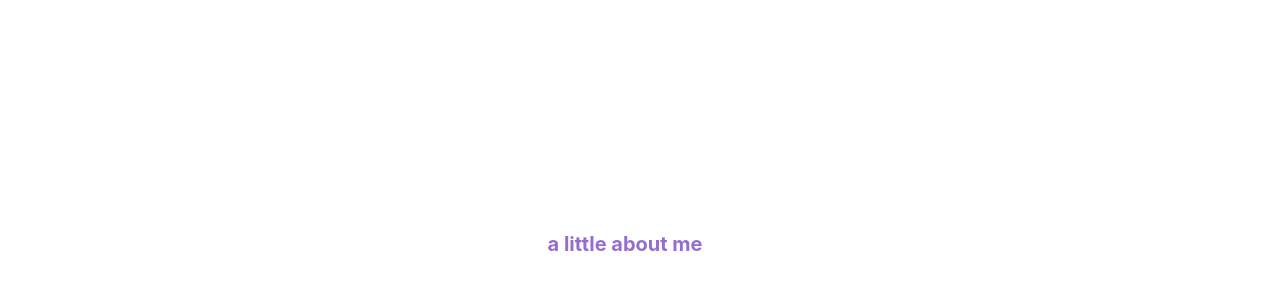
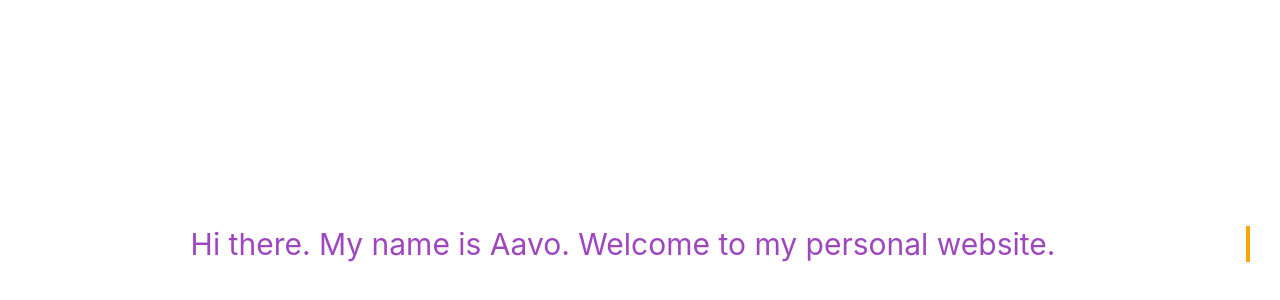
Before and after one commit to reinvald/react-gh-pages, a React (Create React App) app: page /#/ in a window 1280 px wide. Shown: the part 152-452 px from the top of the page. Built offline with nearby package versions, Linux system fonts and the light colour scheme.

Commit message:
building landing page

```diff
--- a/src/App.css
+++ b/src/App.css
@@ -102,10 +102,13 @@
   font-family: -apple-system, system-ui, "Segoe UI", Roboto, "Helvetica Neue",
     Arial, "Noto Sans", sans-serif, "Apple Color Emoji", "Segoe UI Emoji",
     "Segoe UI Symbol", "Noto Color Emoji";
-  font-weight: bold;
+  font-weight: 400;
   font-style: normal;
-  font-size: 20px;
+  font-size: 30px;
   text-align: center;
+  border-right: 0.15em solid orange;
+  white-space: nowrap;
+  overflow: hidden;
 }
 
 @-webkit-keyframes color-change {
--- a/src/Landing.js
+++ b/src/Landing.js
@@ -8,10 +8,12 @@ class Landing extends Component {
     document.body.className = "css-selector";
     return (
       <React.Fragment>
-        <Container fluid>
-          <Row className="align-items-center overlay">
-            <Col>
-              <h1 className="landing-text">a little about me</h1>
+        <Container>
+          <Row className="align-items-center justify-content-md-center overlay">
+            <Col lg={true}>
+              <h1 className="line-1 landing-text anim-typewriter">
+                Hi there. My name is Aavo. Welcome to my personal website.
+              </h1>
             </Col>
           </Row>
         </Container>
```
